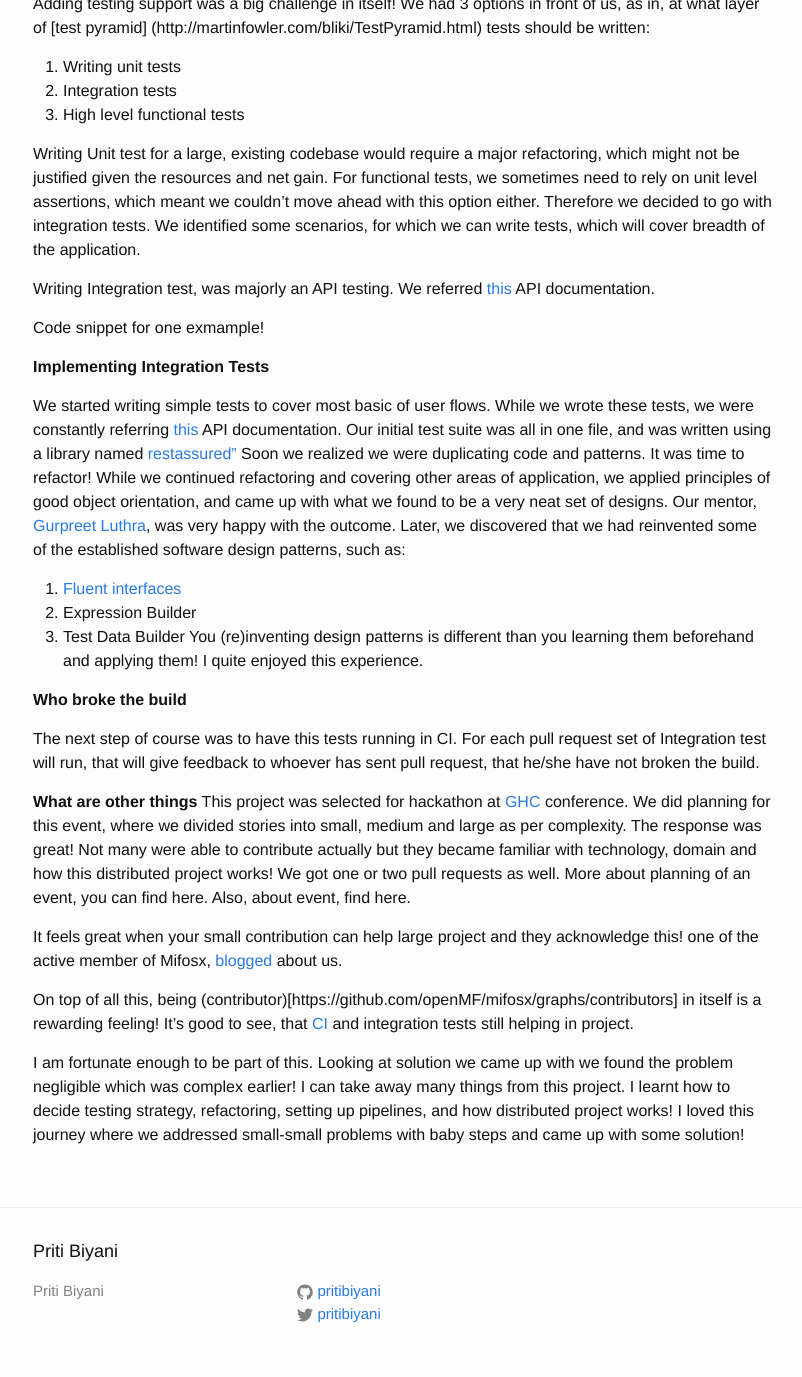
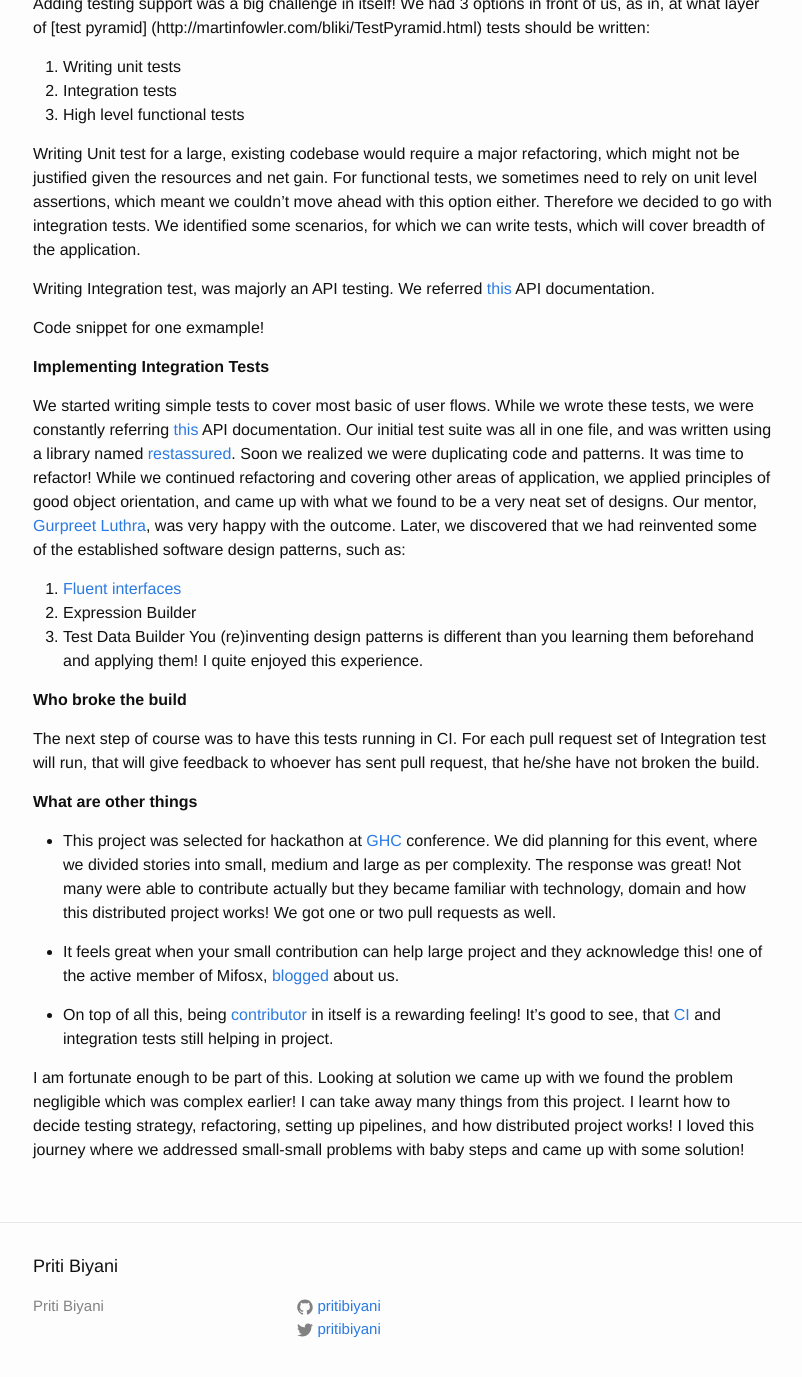
Before and after one commit to pritibiyani/pritibiyani.github.io, a Jekyll site: the page built from _posts/2015-01-17-contribution-to-third-pillar.markdown, in a window 1280 px wide and 1400 px high, scrolled down 691 px. Shown: the top 1377 px of the window, without its empty margins (237-1039 px from the left). Built offline with Jekyll 4.4.1, drawn with Linux system fonts in a browser that asks for light colours; comment, search, counter and statistics services are not loaded.

Commit message:
correcting small things

```diff
--- a/_posts/2015-01-17-contribution-to-third-pillar.markdown
+++ b/_posts/2015-01-17-contribution-to-third-pillar.markdown
@@ -37,7 +37,8 @@ Code snippet for one exmample!
 
 **Implementing Integration Tests**
 
-We started writing simple tests to cover most basic of user flows. While we wrote these tests, we were constantly referring [this](https://demo.openmf.org/apidocs/apiLive.htm) API documentation. Our initial test suite was all in one file, and was written using a library named [restassured”](https://github.com/jayway/restassured) Soon we realized we were duplicating code and patterns. It was time to refactor! While we continued refactoring and covering other areas of application, we applied principles of good object orientation, and came up with what we found to be a very neat set of designs. Our mentor, [Gurpreet Luthra](https://www.linkedin.com/in/gurpreetluthra), was very happy with the outcome. Later, we discovered that we had reinvented some of the established software design patterns, such as:
+We started writing simple tests to cover most basic of user flows. While we wrote these tests, we were constantly referring [this](https://demo.openmf.org/apidocs/apiLive.htm) API documentation. Our initial test suite was all in one file, and was written using a library named [restassured](https://github.com/jayway/restassured). Soon we realized we were duplicating code and patterns. It was time to refactor! While we continued refactoring and covering other areas of application, we applied principles of good object orientation, and came up with what we found to be a very neat set of designs. Our mentor, [Gurpreet Luthra](https://www.linkedin.com/in/gurpreetluthra), was very happy with the outcome. Later, we discovered that we had reinvented some of the established software design patterns, such as:
+
 1. [Fluent interfaces](http://martinfowler.com/bliki/FluentInterface.html)
 2. Expression Builder
 3. Test Data Builder
@@ -49,12 +50,13 @@ You (re)inventing design patterns is different than you learning them beforehand
 The next step of course was to have this tests running in CI. For each pull request set of Integration test will run, that will give feedback to whoever has sent pull request, that he/she have not broken the build.
 
 **What are other things**
-This project was selected for hackathon at [GHC](http://archivecomputer.financialexpress.com/sections/news/2065-grace-hopper-india-hosts-hackathon-for-women) conference.
-We did planning for this event, where we divided stories into small, medium and large as per complexity. The response was great! Not many were able to contribute actually but they became familiar with technology, domain and how this distributed project works! We got one or two pull requests as well. More about planning of an event, you can find here. Also, about event, find here.
+
+* This project was selected for hackathon at [GHC](http://archivecomputer.financialexpress.com/sections/news/2065-grace-hopper-india-hosts-hackathon-for-women) conference.
+We did planning for this event, where we divided stories into small, medium and large as per complexity. The response was great! Not many were able to contribute actually but they became familiar with technology, domain and how this distributed project works! We got one or two pull requests as well.
+
+* It feels great when your small contribution can help large project and they acknowledge this! one of the active member of  Mifosx, [blogged](http://mifos.org/blog/thoughtworks-hsp-team-gives-mifos-x-community-solid-footing-grow/) about us.
+
+* On top of all this, being [contributor](https://github.com/openMF/mifosx/graphs/contributors) in itself is a rewarding feeling! It's good to see, that [CI](https://github.com/openMF/mifosx#build-status) and integration tests still helping in project.
 
 
-It feels great when your small contribution can help large project and they acknowledge this! one of the active member of  Mifosx, [blogged](http://mifos.org/blog/thoughtworks-hsp-team-gives-mifos-x-community-solid-footing-grow/) about us.
-
-On top of all this, being (contributor)[https://github.com/openMF/mifosx/graphs/contributors] in itself is a rewarding feeling! It's good to see, that [CI](https://github.com/openMF/mifosx#build-status) and integration tests still helping in project.
-
 I am fortunate enough to be part of this. Looking at solution we came up with we found the problem negligible which was complex earlier! I can take away many things from this project. I learnt how to decide testing strategy, refactoring, setting up pipelines, and how distributed project works! I loved this journey where we addressed small-small problems with baby steps and came up with some solution!
```
